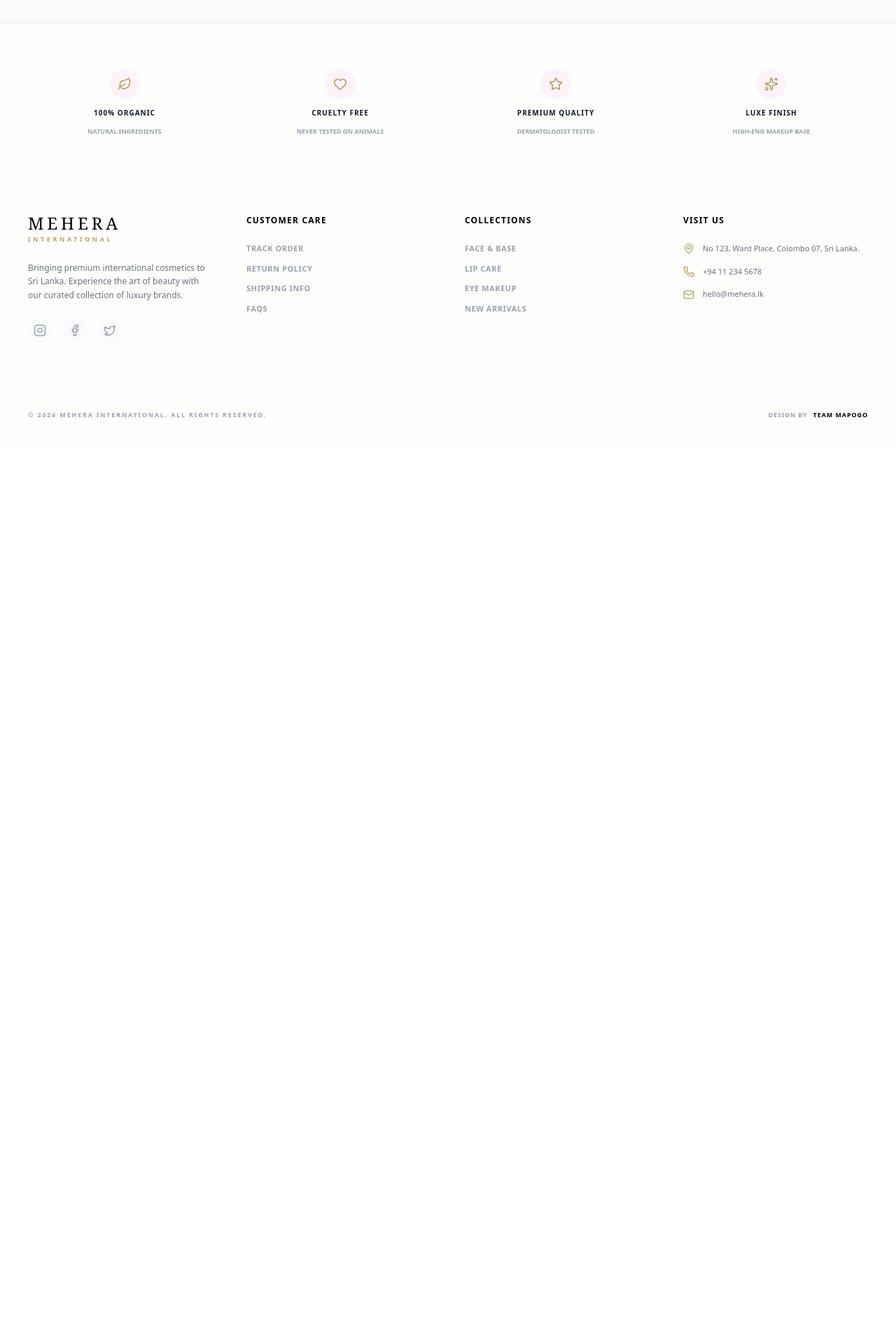
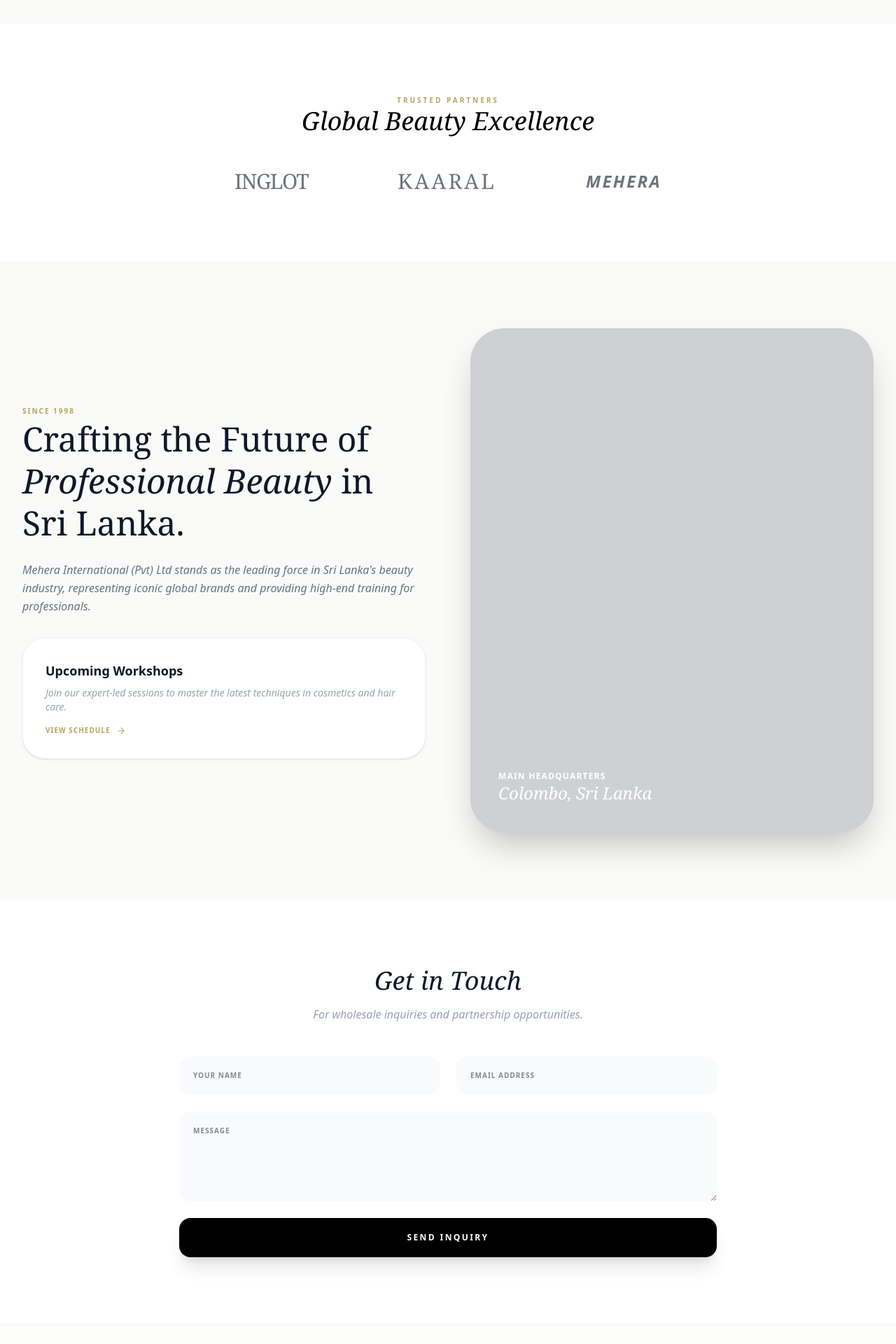
Before and after one commit to Hasalapera/SMS-Mehera, a React app in the folder frontend/: page / in a window 1280 px wide. Shown: the part 1160-3080 px from the top of the page at 70% size. Before the commit the page ends 1792 px from the top, so only its background shows below. Built offline with nearby package versions, Linux system fonts and the light colour scheme; no server answers; the HTML template or start-up script is replaced by a standard one.

Commit message:
Update LandingPage.jsx

```diff
--- a/frontend/src/pages/LandingPage.jsx
+++ b/frontend/src/pages/LandingPage.jsx
@@ -42,14 +42,23 @@
   }, []);
 
   // Navigation Links Array එක
+  // const navLinks = [
+  //   { name: 'Home', action: scrollToTop },
+  //   { name: 'Products', action: scrollToProducts },
+  //   { name: 'Our Brands', path: '#' },
+  //   { name: 'Workshops', path: '#' },
+  //   { name: 'About US', path: '#' },
+  //   { name: 'Contact Us', path: '#' },
+  // ];
+
   const navLinks = [
-    { name: 'Home', action: scrollToTop },
-    { name: 'Products', action: scrollToProducts },
-    { name: 'Our Brands', path: '#' },
-    { name: 'Workshops', path: '#' },
-    { name: 'About US', path: '#' },
-    { name: 'Contact Us', path: '#' },
-  ];
+  { name: 'Home', action: scrollToTop },
+  { name: 'Products', action: scrollToProducts },
+  { name: 'Our Brands', action: () => document.getElementById('brands-section').scrollIntoView({ behavior: 'smooth' }) },
+  { name: 'Workshops', action: () => document.getElementById('workshops-section').scrollIntoView({ behavior: 'smooth' }) },
+  { name: 'About US', action: () => document.getElementById('about-section').scrollIntoView({ behavior: 'smooth' }) },
+  { name: 'Contact Us', action: () => document.getElementById('contact-section').scrollIntoView({ behavior: 'smooth' }) },
+];
 
   return (
     <div className="min-h-screen bg-white font-sans text-gray-900 overflow-x-hidden">
@@ -183,6 +192,76 @@
         <h1>Our Brands</h1>
       </section> */}
 
+      {/* --- Our Brands Section --- */}
+<section id="brands-section" className="py-24 px-8 bg-white">
+  <div className="max-w-7xl mx-auto text-center space-y-12">
+    <div className="space-y-4">
+      <span className="text-[10px] font-black uppercase tracking-[0.3em] text-[#b4a460]">Trusted Partners</span>
+      <h2 className="text-4xl font-serif italic text-black">Global Beauty Excellence</h2>
+    </div>
+    <div className="flex flex-wrap justify-center items-center gap-16 md:gap-32 opacity-60">
+      {/* ඔයාට පුළුවන් මේ තැන් වලට අදාළ Brands වල Logos දාන්න */}
+      <div className="text-3xl font-serif tracking-tighter hover:opacity-100 transition-opacity cursor-pointer">INGLOT</div>
+      <div className="text-3xl font-serif tracking-widest hover:opacity-100 transition-opacity cursor-pointer">KAARAL</div>
+      <div className="text-2xl font-black tracking-widest hover:opacity-100 transition-opacity cursor-pointer italic">MEHERA</div>
+    </div>
+  </div>
+</section>
+
+
+{/* --- About & Workshops Section --- */}
+<section id="about-section" className="py-24 px-8 bg-[#fafaf9]">
+  <div className="max-w-7xl mx-auto grid grid-cols-1 md:grid-cols-2 gap-16 items-center">
+    <div className="order-2 md:order-1 space-y-6">
+      <span className="text-[10px] font-black uppercase tracking-[0.2em] text-[#b4a460]">Since 1998</span>
+      <h2 className="text-4xl md:text-5xl font-serif leading-tight">Crafting the Future of <span className="italic">Professional Beauty</span> in Sri Lanka.</h2>
+      <p className="text-gray-500 leading-relaxed italic">
+        Mehera International (Pvt) Ltd stands as the leading force in Sri Lanka's beauty industry, representing iconic global brands and providing high-end training for professionals.
+      </p>
+
+      {/* Workshop Highlight Box */}
+      <div id="workshops-section" className="p-8 bg-white rounded-[2rem] border border-gray-100 shadow-sm mt-8">
+        <h4 className="font-bold text-lg mb-2">Upcoming Workshops</h4>
+        <p className="text-sm text-gray-400 mb-4 italic">Join our expert-led sessions to master the latest techniques in cosmetics and hair care.</p>
+        <button className="text-[10px] font-black uppercase tracking-widest text-[#b4a460] flex items-center gap-2 hover:gap-4 transition-all">
+          View Schedule <ArrowRight size={14} />
+        </button>
+      </div>
+    </div>
+    <div className="order-1 md:order-2">
+      <div className="aspect-[4/5] bg-gray-200 rounded-[3rem] overflow-hidden shadow-2xl relative group">
+        <div className="absolute inset-0 bg-black/10 group-hover:bg-transparent transition-colors duration-500"></div>
+        {/* පින්තූරය මෙතනට: <img src="URL" className="w-full h-full object-cover" /> */}
+        <div className="absolute bottom-10 left-10 text-white">
+          <p className="text-xs uppercase tracking-widest font-bold">Main Headquarters</p>
+          <p className="text-2xl font-serif italic">Colombo, Sri Lanka</p>
+        </div>
+      </div>
+    </div>
+  </div>
+</section>
+
+
+{/* --- Contact Us Section --- */}
+<section id="contact-section" className="py-24 px-8 bg-white">
+  <div className="max-w-3xl mx-auto text-center space-y-12">
+    <div className="space-y-4">
+      <h2 className="text-4xl font-serif italic">Get in Touch</h2>
+      <p className="text-gray-400 italic">For wholesale inquiries and partnership opportunities.</p>
+    </div>
+    <form className="grid grid-cols-1 gap-6 text-left">
+      <div className="grid grid-cols-1 md:grid-cols-2 gap-6">
+        <input type="text" placeholder="YOUR NAME" className="w-full p-5 bg-gray-50 rounded-2xl outline-none font-bold text-[10px] uppercase tracking-widest focus:ring-1 ring-[#b4a460]" />
+        <input type="email" placeholder="EMAIL ADDRESS" className="w-full p-5 bg-gray-50 rounded-2xl outline-none font-bold text-[10px] uppercase tracking-widest focus:ring-1 ring-[#b4a460]" />
+      </div>
+      <textarea placeholder="MESSAGE" className="w-full p-5 bg-gray-50 rounded-2xl outline-none font-bold text-[10px] uppercase tracking-widest h-32 focus:ring-1 ring-[#b4a460]"></textarea>
+      <button className="w-full py-5 bg-black text-white rounded-2xl font-black uppercase tracking-[0.2em] text-xs hover:bg-[#b4a460] transition-colors shadow-xl">
+        Send Inquiry
+      </button>
+    </form>
+  </div>
+</section>
+
       <Footer/>
     </div>
   );
```
